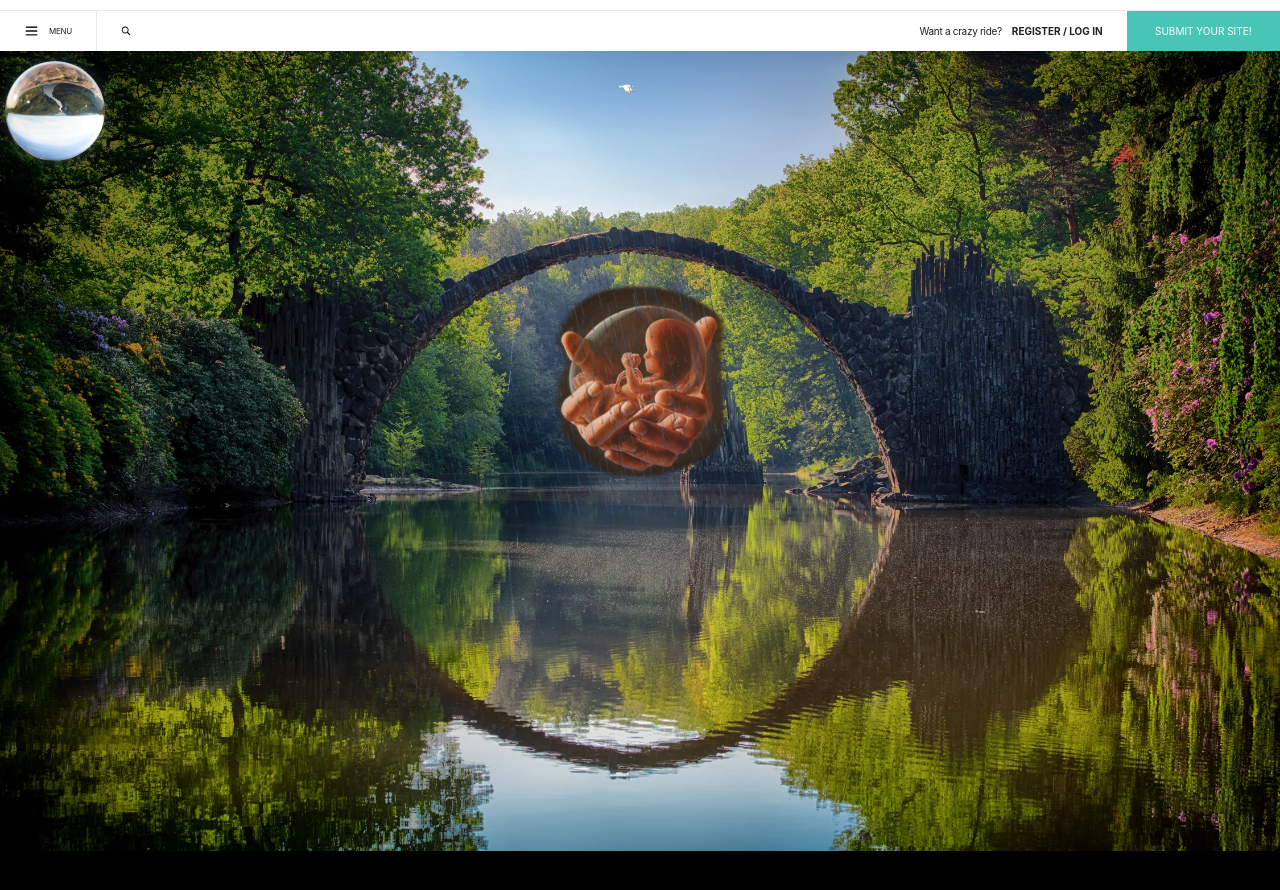
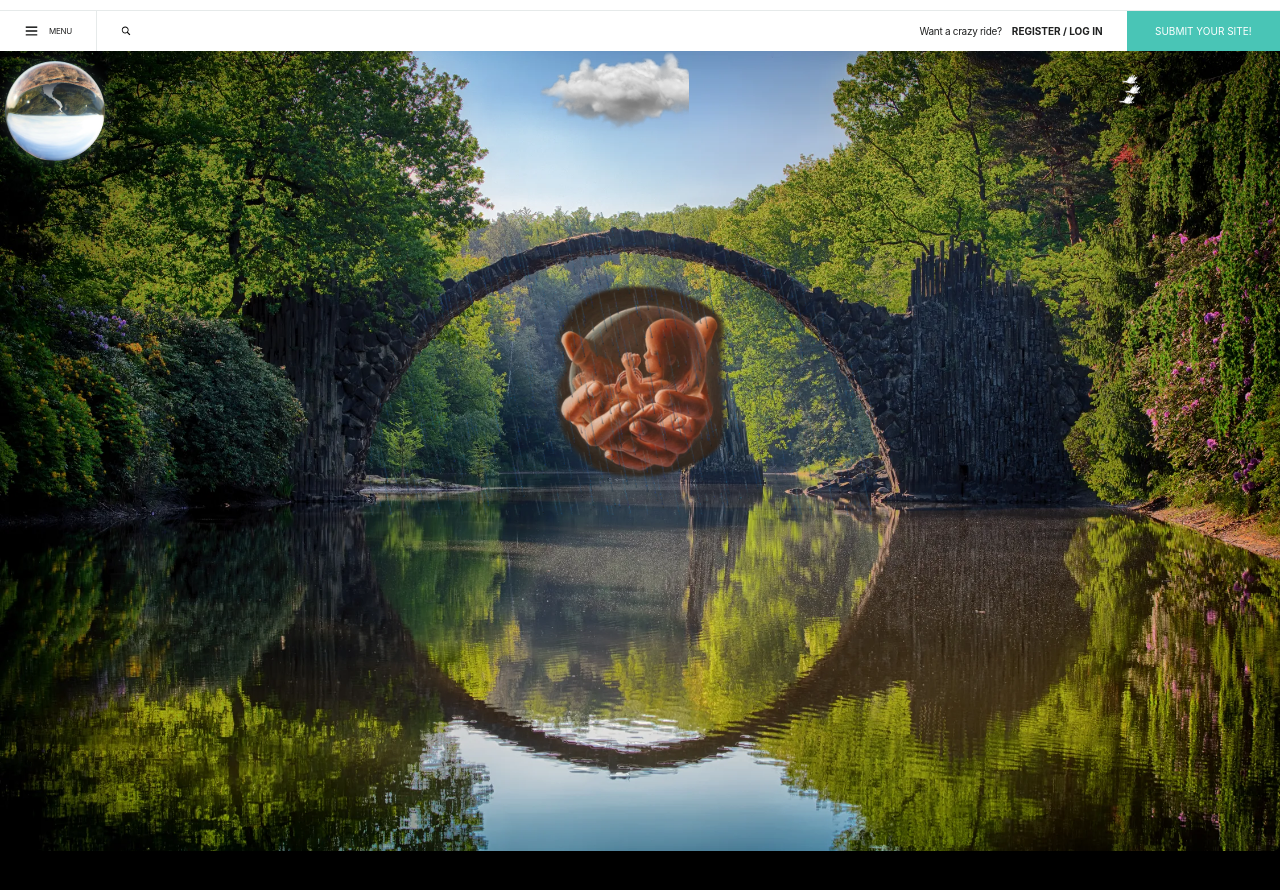
Before and after one commit to pavankoka1/templates, a React app: page / in a window 1280 px wide. Shown: the part 30-920 px from the top of the page. Built offline with nearby package versions, Linux system fonts and the light colour scheme.

Commit message:
colud added

```diff
--- a/src/modules/home/components/3d-background.js
+++ b/src/modules/home/components/3d-background.js
@@ -43,6 +43,7 @@ function Background3d() {
                 className={styles.card}
                 onMouseMove={handleMouseMove}
             >
+                <div className={styles.cloud} />
                 <animated.img
                     ref={elementRef}
                     src={require('assets/images/droplet.jfif')}
@@ -84,6 +85,18 @@ function Background3d() {
                     src={require('assets/images/bird.gif')}
                     alt='bird'
                 />
+                <img
+                    className={styles.birdGif}
+                    style={{ top: '40px', transform: 'translateX(-200%)' }}
+                    src={require('assets/images/bird.gif')}
+                    alt='bird'
+                />
+                <img
+                    className={styles.birdGif}
+                    style={{ top: '20px', transform: 'translateX(-100%)' }}
+                    src={require('assets/images/bird.gif')}
+                    alt='bird'
+                />
             </div>
         </div>
     )
--- a/src/modules/home/components/backgroundAnimation.module.scss
+++ b/src/modules/home/components/backgroundAnimation.module.scss
@@ -93,6 +93,27 @@
             animation: rain 0.2s linear infinite;
         }
 
+        .cloud {
+            position: absolute;
+            top: 0;
+            left: 50%;
+            width: 12vw;
+            height: 10vh;
+            background-image: url('../../../assets/images/cloud.png');
+            background-size: cover;
+            animation: cloud 30s ease infinite;
+        }
+
+        @keyframes cloud {
+            50% {
+                left: 38%;
+            }
+
+            100% {
+                left: 50%;
+            }
+        }
+
         @keyframes rain {
             0% {
                 background-position: 0 0;
@@ -104,12 +125,17 @@
         }
 
         @keyframes leftToRight {
-            from {
+            0% {
                 left: -6%;
             }
 
+            50% {
+                left: 100%;
+                transform: rotatex(180deg);
+            }
+
             to {
-                left: 100%;
+                left: -6%;
             }
         }
     }
```
Also changed, not shown: src/assets/images/cloud.png (added).
